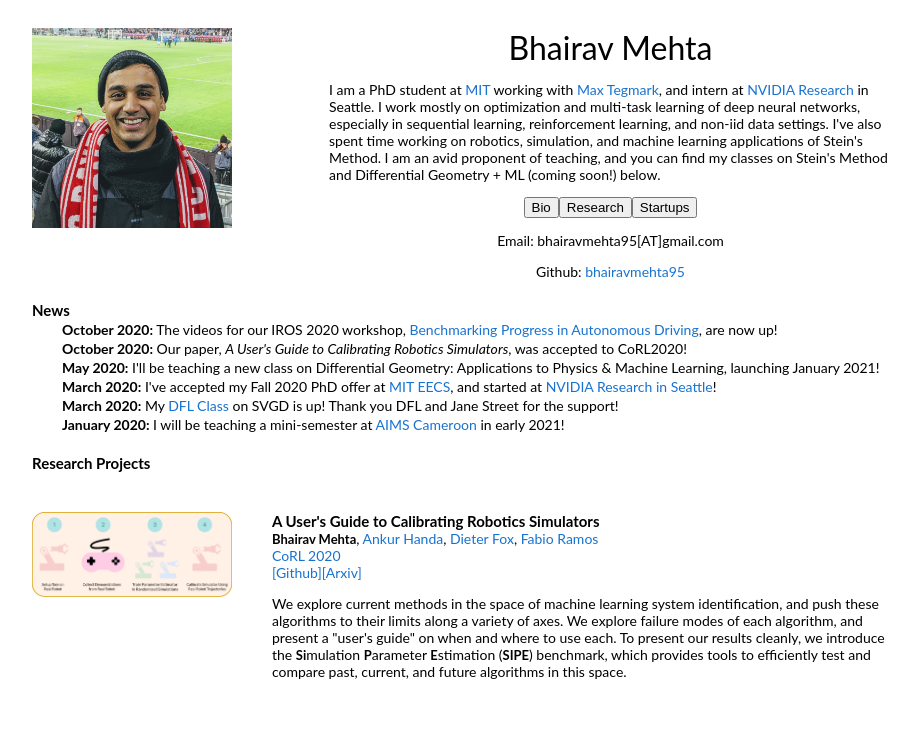
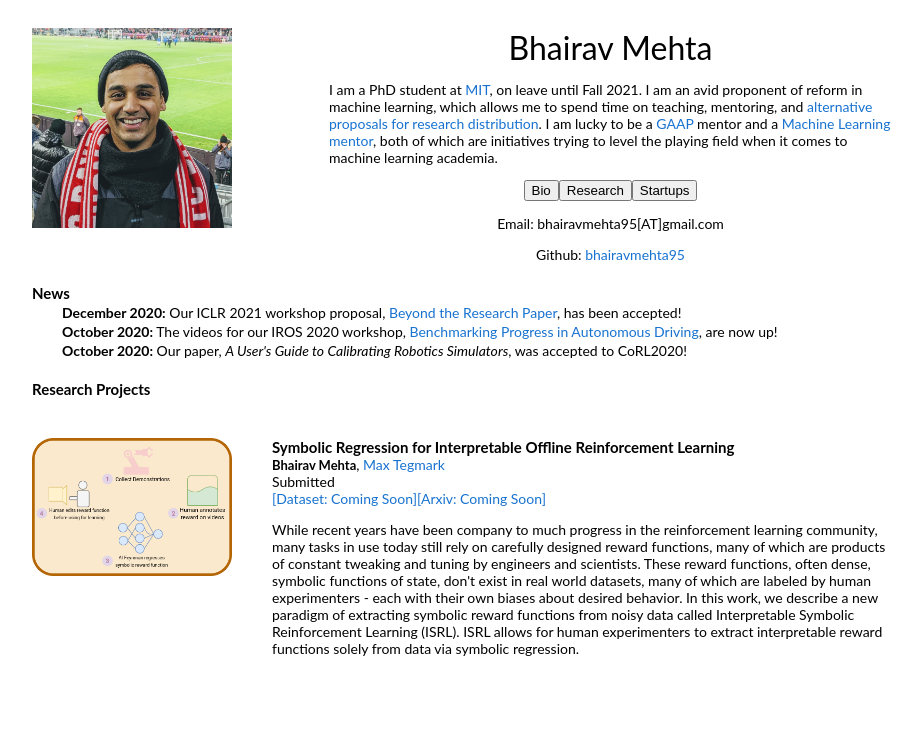
Before and after one commit to bhairavmehta95/bhairavmehta95.github.io, a plain HTML site: page index.html in a window 1280 px wide. Shown: the top 742 px of the page, without its empty margins (178-1099 px from the left). Drawn offline with Linux system fonts and the light colour scheme.

Commit message:
new paper, workshop

```diff
--- a/index.html
+++ b/index.html
@@ -77,12 +77,12 @@
                                 <td width="67%" valign="middle">
                                     <p align="center"><font size="6">Bhairav Mehta</font>
                                     </p>
-                                    <p>I am a PhD student at <a href="https://www.eecs.mit.edu/">MIT</a> working with <a href="https://space.mit.edu/home/tegmark/">Max Tegmark</a>, and intern at <a href="https://www.nvidia.com/en-us/research/robotics/">NVIDIA Research</a> in Seattle. I work mostly on optimization and multi-task learning of deep neural networks, especially in sequential learning, reinforcement learning, and non-iid data settings. I've also spent time working on robotics, simulation, and machine learning applications of Stein's Method. I am an avid proponent of teaching, and you can find my classes on Stein's Method and Differential Geometry + ML (coming soon!) below.
+                                    <p>I am a PhD student at <a href="https://www.eecs.mit.edu/">MIT</a>, on leave until Fall 2021. I am an avid proponent of reform in machine learning, which allows me to spend time on teaching, mentoring, and <a href="https://newpapers.github.io/">alternative proposals for research distribution</a>. I am lucky to be a <a href="https://www.thrive-eecs.mit.edu/gaap">GAAP</a> mentor and a <a href="https://docs.google.com/spreadsheets/d/1OR7xEIvJICLbQ9FA2eKNwaWFSu1bCIU-28fcf7Z45_E/edit?ouid=109187268526401945777&usp=sheets_home&ths=true">Machine Learning mentor</a>, both of which are initiatives trying to level the playing field when it comes to machine learning academia.
                                     <br>
                                     <center><button onclick="bio()">Bio</button><button onclick="research()">Research</button><button onclick="startups()">Startups</button></center>
 
                                     <div align=justify id="fullbio" style="display:none">
-                                        <p> I did my Masters at <a href="https://mila.quebec/en/">Mila</a> under the supervision of <a href="http://people.csail.mit.edu/lpaull/">Liam Paull</a> and <a href="http://www.professeurs.polymtl.ca/christopher.pal/">Christopher Pal</a>, with generous support from support from Mila, Université de Montréal, Duckietown, IVADO, Jane Street + Depth First Learning, and Vraj Youth.
+                                        <p> I am an EECS PhD student at MIT, where I am on leave until in person instruction resumes. I was lucky to have worked with <a href="https://space.mit.edu/home/tegmark/">Max Tegmark</a>, and interned at <a href="https://www.nvidia.com/en-us/research/robotics/">NVIDIA Research</a> in Seattle during March through October 2020. I did my Masters at <a href="https://mila.quebec/en/">Mila</a> under the supervision of <a href="http://people.csail.mit.edu/lpaull/">Liam Paull</a> and <a href="http://www.professeurs.polymtl.ca/christopher.pal/">Christopher Pal</a>, with generous support from support from Mila, Université de Montréal, Duckietown, IVADO, Jane Street + Depth First Learning, and Vraj Youth.
                                             I completed my undergraduate degree at the <a href="http://www.umich.edu">University of Michigan</a> where I studied Computer Science and Applied Math. At Michigan, my research projects under <a href="http://www.web.eecs.umich.edu/~baveja/">Satinder Singh</a> and <a href="https://droplab.engin.umich.edu/matthew-johnson-roberson">Matthew Johnson-Roberson</a> focused on hierarchical RL as well as robotic reinforcement learning. I spent a semester at the Jet Propulsion Laboratory, working
                                             full-time under <a href="https://www-robotics.jpl.nasa.gov/people/Larry_Matthies/">Larry H. Matthies</a> in the Computer Vision Group, and spent my last semester helping teach the Introduction to Machine Learning course at Michigan with <a href="https://www.cs.swarthmore.edu/~sindhu/">Sindhu Kutty</a>. I now help teach <a href="http://liampaull.ca/courses/duckietown/">Duckietown</a> at UdeM, and <a href="http://www.depthfirstlearning.com/2020/SVGD">taught a custom, online class</a> on <a href="https://www.cs.dartmouth.edu/~qliu/stein.html">Stein's Method in Machine Learning</a> as an inaugural <a href="http://fellowship.depthfirstlearning.com/">Depth First Learning Fellow</a>.
                                         </p>
@@ -121,12 +121,9 @@
                         <heading>News</heading>
                     </td>
                 </tr>
+                <tr> <td style="padding-left:50px;"> <b> December 2020:</b> Our ICLR 2021 workshop proposal, <a href="https://newpapers.github.io/">Beyond the Research Paper</a>, has been accepted!</tr>
                 <tr> <td style="padding-left:50px;"> <b> October 2020:</b> The videos for our IROS 2020 workshop, <a href="http://montrealrobotics.ca/driving-benchmarks/">Benchmarking Progress in Autonomous Driving</a>, are now up!</tr>
                 <tr> <td style="padding-left:50px;"> <b> October 2020:</b> Our paper, <i>A User's Guide to Calibrating Robotics Simulators</i>, was accepted to CoRL2020!</td> </tr>
-                <tr> <td style="padding-left:50px;"> <b> May 2020:</b> I'll be teaching a new class on Differential Geometry: Applications to Physics & Machine Learning, launching January 2021!</td> </tr>
-                <tr> <td style="padding-left:50px;"> <b> March 2020:</b> I've accepted my Fall 2020 PhD offer at <a href="https://www.eecs.mit.edu/">MIT EECS</a>, and started at <a href="https://www.nvidia.com/en-us/research/robotics/">NVIDIA Research in Seattle</a>!</td> </tr>
-                <tr> <td style="padding-left:50px;"> <b> March 2020:</b> My <a href="http://www.depthfirstlearning.com/2020/SVGD">DFL Class</a> on SVGD is up! Thank you DFL and Jane Street for the support! </td> </tr>
-                <tr> <td style="padding-left:50px;"> <b> January 2020:</b> I will be teaching a mini-semester at <a href="https://aims-cameroon.org/">AIMS Cameroon</a> in early 2021!</td> </tr>
             </tbody>
         </table>
 
@@ -140,6 +137,29 @@
             </tbody>
         </table>
         <table width="100%" align="center" border="0" cellspacing="0" cellpadding="20">
+        <tbody>
+            <tr>
+                <td width="25%" valign="top">
+                    <div style="width: 200px; overflow: hidden">
+                    <img class="centered-and-cropped" src="static/AIFRoboticColor.png"
+                        width='200' />
+                    <div style="width: 200px; overflow: hidden">
+                </td>
+                <td width="75%" valign="top">
+                    <p>
+                        <heading>Symbolic Regression for Interpretable Offline Reinforcement Learning</heading>
+                        <br><strong>Bhairav Mehta</strong>, <a href="https://space.mit.edu/home/tegmark/">Max Tegmark</a>
+                        <br>Submitted
+                        <br> <a href="#">[Dataset: Coming Soon]</a><a href="#">[Arxiv: Coming Soon]</a>
+                    </p>
+                    <p>
+                        While recent years have been company to much progress in the reinforcement learning community, many tasks in use today still rely on carefully designed reward functions, many of which are products of constant tweaking and tuning by engineers and scientists. These reward functions, often dense, symbolic functions of state, don't exist in real world datasets, many of which are labeled by human experimenters - each with their own biases about desired behavior. In this work, we describe a new paradigm of extracting symbolic reward functions from noisy data called Interpretable Symbolic Reinforcement Learning (ISRL). ISRL allows for human experimenters to extract interpretable reward functions solely from data via symbolic regression.
+                    </p>
+                    <br>
+                    <br>
+                </td>
+            </tr>
+        </tbody>
         <tbody>
             <tr>
                 <td width="25%" valign="top">
```
Also changed, not shown: static/AIFRoboticColor.png (added).
